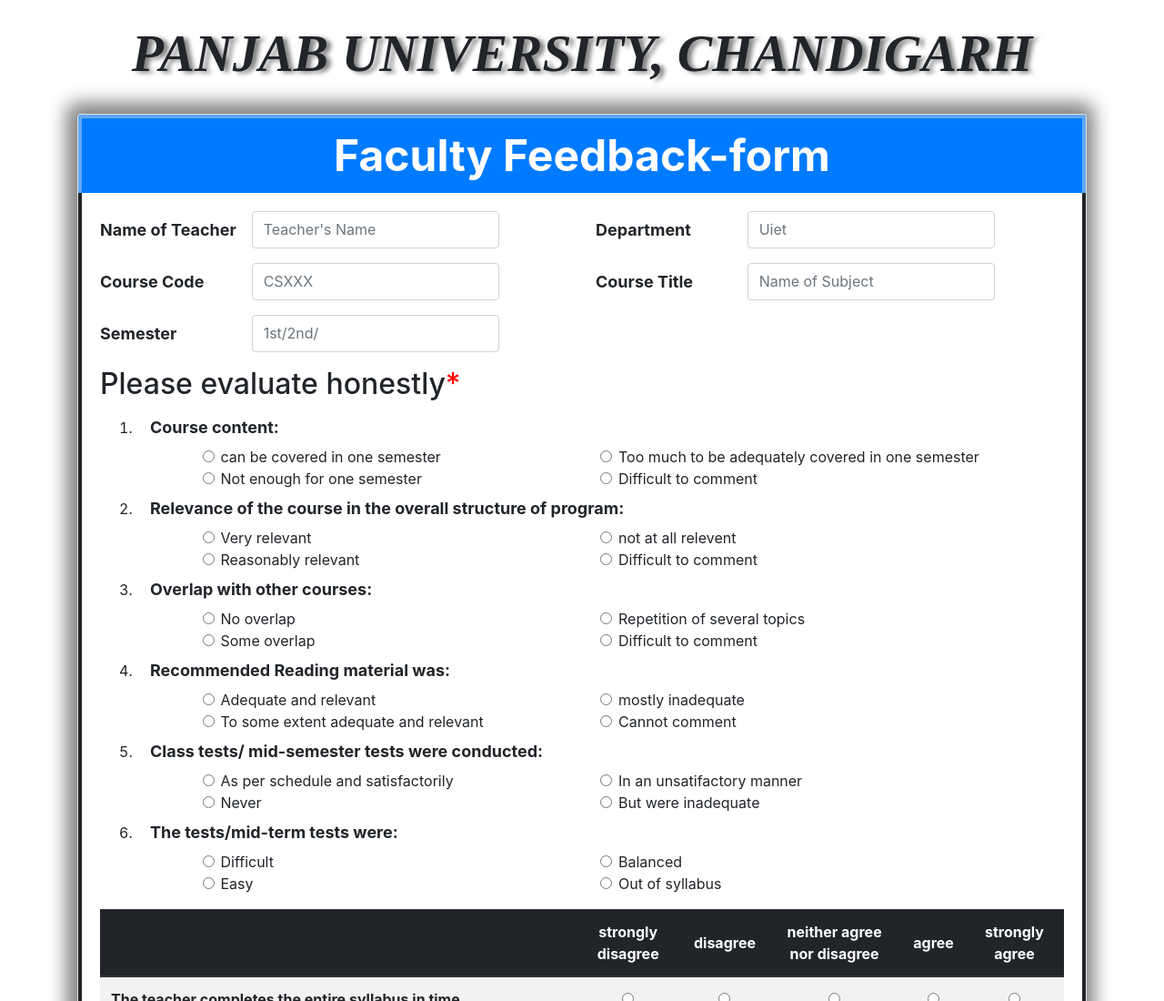
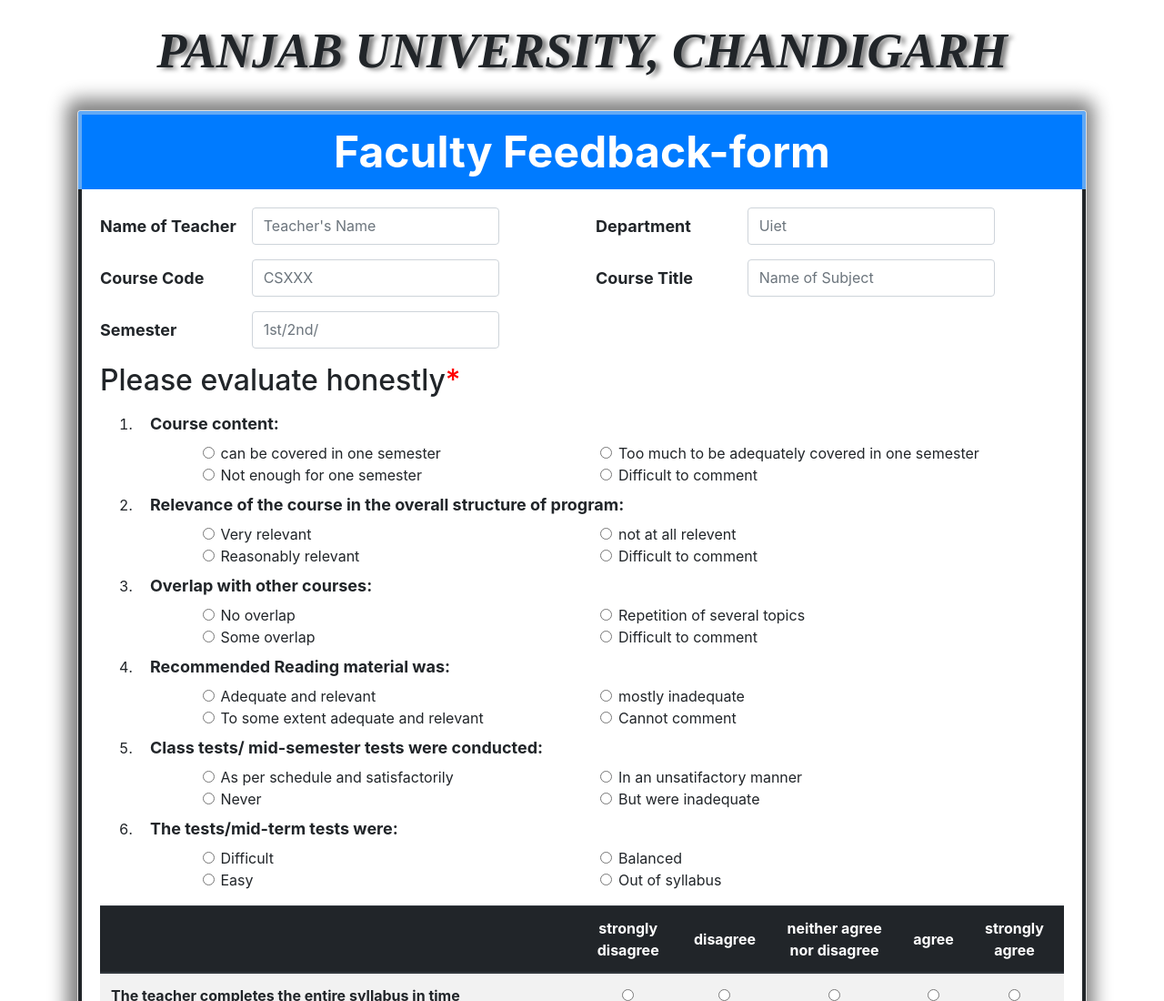
Before and after one commit to SOPHIA2401/faculty-feedback-form, a website: page index.html in a window 1280 px wide. Shown: the top 1100 px of the page at 91% size. Drawn offline with nearby package versions, Linux system fonts and the light colour scheme; files whose address does not match are found by name.

Commit message:
Update mystyles.css

```diff
--- a/css/mystyles.css
+++ b/css/mystyles.css
@@ -6,7 +6,7 @@
 h1{
     font-style: italic;
     text-shadow:5px 2px 5px grey;
-    font-size: 360%;
+    font-size: 340%;
     font-family:'Times New Roman', Times, serif;
     font-weight: bold;
 }
```
